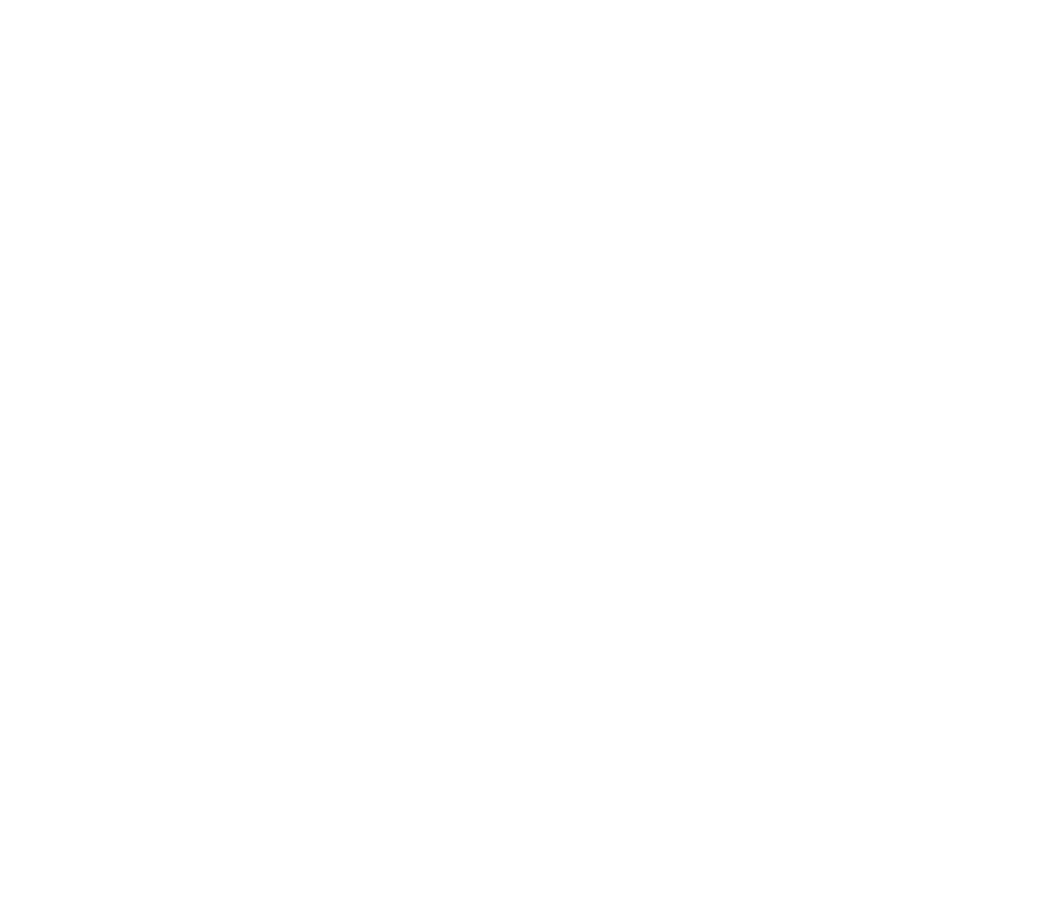
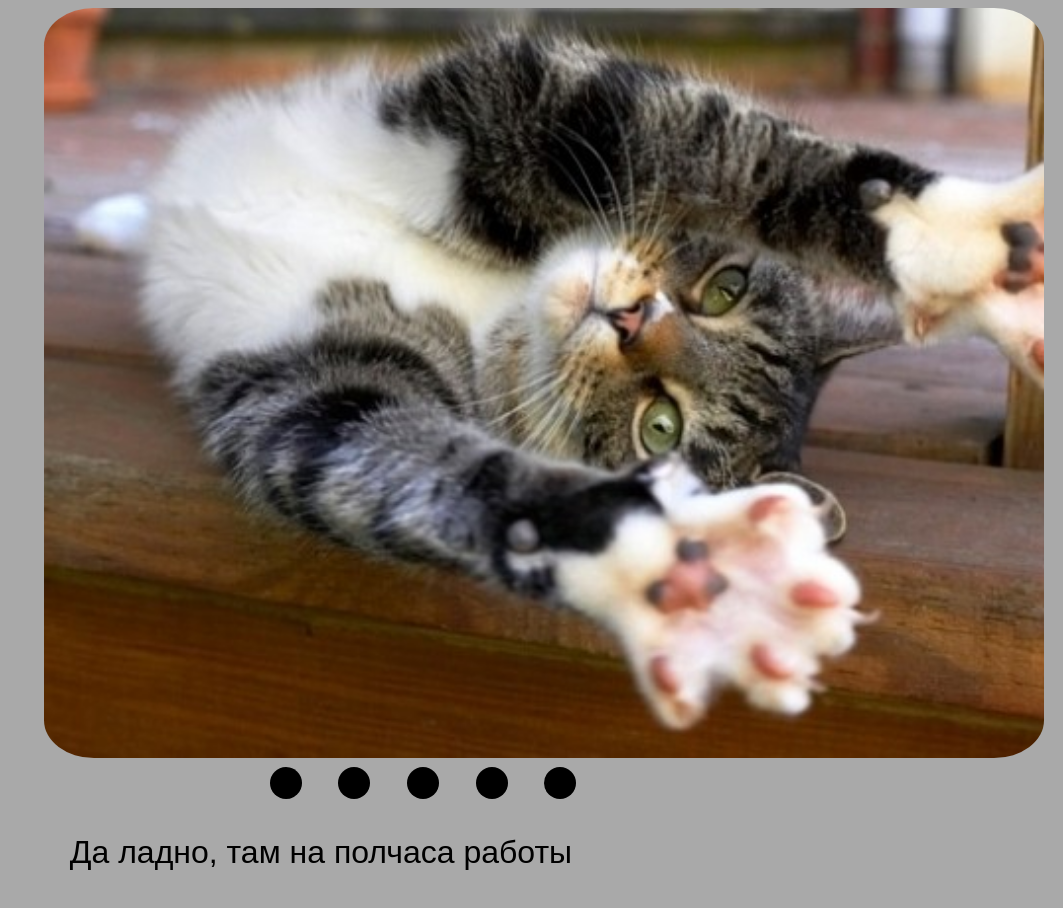
Before and after one commit to Tsvetinskaya-L/cssMemSlider, a plain HTML site: page cssMemSlider/index.html in a window 1280 px wide. Shown: the whole page, without its empty margins (217-1280 px from the left). Before the commit the page ends 800 px from the top, so only its background shows below. Drawn offline with Linux system fonts and the light colour scheme.

Commit message:
feat: add basic page layout (Sun, Oct 17, 2021 10:59:14 AM)

```diff
--- a/cssMemSlider/index.html
+++ b/cssMemSlider/index.html
@@ -5,11 +5,49 @@
     <meta charset="UTF-8">
     <meta http-equiv="X-UA-Compatible" content="IE=edge">
     <meta name="viewport" content="width=device-width, initial-scale=1.0">
-    <title>Document</title>
+    <link rel="stylesheet" href="../cssMemSlider/style.css">
+    <title>Mem Slider</title>
 </head>
 
 <body>
+    <div class="container">
 
+
+
+        <div class="dot-radio">
+            <input id="slide-dot-1" type="radio" name="slides" checked>
+            <div class="slide slide-1"></div>
+
+            <input id="slide-dot-2" type="radio" name="slides">
+            <div class="slide slide-2"></div>
+
+            <input id="slide-dot-3" type="radio" name="slides">
+            <div class="slide slide-3"></div>
+
+            <input id="slide-dot-4" type="radio" name="slides">
+            <div class="slide slide-4"></div>
+
+            <input id="slide-dot-5" type="radio" name="slides">
+            <div class="slide slide-5"></div>
+
+        </div>
+
+        <div class="description">
+
+            <div class="menu">
+
+                <label class="menu-label" for="slide-dot-1"></label>
+                <label class="menu-label" for="slide-dot-2"></label>
+                <label class="menu-label" for="slide-dot-3"></label>
+                <label class="menu-label" for="slide-dot-4"></label>
+                <label class="menu-label" for="slide-dot-5"></label>
+            </div>
+
+
+        </div>
+
+
+    </div>
 </body>
 
 </html>
--- /dev/null
+++ b/cssMemSlider/style.css
@@ -0,0 +1,168 @@
+*,
+*::before,
+*::after {
+	box-sizing: border-box;
+}
+
+body {
+	background-color: darkgray;
+}
+
+html,
+body {
+	height: 100%;
+}
+
+.container {
+	height: 900px;
+	max-width: 1600px;
+	position: relative;
+	overflow: hidden;
+	text-align: center;
+	margin: 0 auto;
+	display: flex;
+	flex-direction: column;
+	justify-content: space-between;
+}
+
+.description {
+	font-size: 32px;
+	height: 15%;
+	font-family: "Arial", "Helvetica", sans-serif;
+	display: flex;
+	width: 100%;
+	flex-direction: column;
+	justify-content: space-between;
+	align-items: center;
+}
+
+.menu {
+	height: 15%;
+	display: flex;
+	right: 0;
+	z-index: 900;
+	width: 30%;
+	bottom: 0;
+	flex-wrap: nowrap;
+	align-items: center;
+	justify-content: space-evenly;
+}
+
+.menu-label {
+	position: relative;
+	display: block;
+	cursor: pointer;
+	width: 32px;
+	height: 32px;
+	background: black;
+	border-radius: 50px;
+}
+
+.menu-label::before {
+	content: "";
+	position: absolute;
+	display: block;
+	top: -15px;
+	left: -15px;
+	right: -15px;
+	bottom: -15px;
+}
+
+.dot-radio {
+	width: 100%;
+	height: 85%;
+}
+
+.slide {
+	width: 1000px;
+	height: 750px;
+	border-radius: 5%;
+	position: absolute;
+	top: 0;
+	left: 102%;
+	z-index: 10;
+	background-size: cover;
+	transition: left 0s 0.1s;
+}
+
+[id^="slide"]:checked + .slide {
+	left: 20%;
+	z-index: 100;
+	transition: left 0.1s ease-out;
+}
+
+.text {
+	width: 100%;
+	height: 77%;
+	top: 0;
+	left: 100%;
+	z-index: 10;
+	background-size: cover;
+	transition: left 0s 0.1s;
+}
+
+.slide-1 {
+	background-image: url("../cssMemSlider/assets/cat1.jpg");
+}
+
+.slide-1::after {
+	content: "Да ладно, там на полчаса работы";
+	position: absolute;
+	bottom: -15%;
+	font-size: 32px;
+	left: 26px;
+	font-family: "Arial", "Helvetica", sans-serif;
+}
+
+.slide-2 {
+	background-image: url("../cssMemSlider/assets/cat2.jpg");
+}
+
+.slide-2::after {
+	content: "встану пораньше и доделаю...";
+	position: absolute;
+	bottom: -15%;
+	font-size: 32px;
+	left: 26px;
+	font-family: "Arial", "Helvetica", sans-serif;
+}
+
+.slide-3 {
+	background-image: url("../cssMemSlider/assets/cat3.jpg");
+}
+
+.slide-3::after {
+	content: "Завтра сделаю ";
+	position: absolute;
+	bottom: -15%;
+	font-size: 32px;
+	left: 26px;
+	font-family: "Arial", "Helvetica", sans-serif;
+}
+
+.slide-4 {
+	background-image: url("../cssMemSlider/assets/cat4.jpg");
+}
+
+.slide-4::after {
+	content: "А что, только вам можо ?";
+	position: absolute;
+	bottom: -15%;
+	font-size: 32px;
+	left: 26px;
+	font-family: "Arial", "Helvetica", sans-serif;
+}
+
+.slide-5 {
+	background-image: url("../cssMemSlider/assets/cat5.jpg");
+}
+
+.slide-5::after {
+	content: "Всё, сдаюсь ...";
+	position: absolute;
+	bottom: -15%;
+	font-size: 32px;
+
+	font-family: "Arial", "Helvetica", sans-serif;
+	left: 26px;
+}
```
Also changed, not shown: cssMemSlider/assets/4_l1dVD5z.jpg (added), cssMemSlider/assets/cat1.jpg (added), cssMemSlider/assets/cat2.jpg (added), cssMemSlider/assets/cat3.jpg (added), cssMemSlider/assets/cat4.jpg (added), cssMemSlider/assets/cat5.jpg (added), cssMemSlider/assets/mem1.jpg (added), cssMemSlider/assets/mem2.jpg (added), cssMemSlider/assets/mem3.jpg (added), cssMemSlider/assets/mem4.jpg (added), cssMemSlider/assets/mem5.jpg (added).
